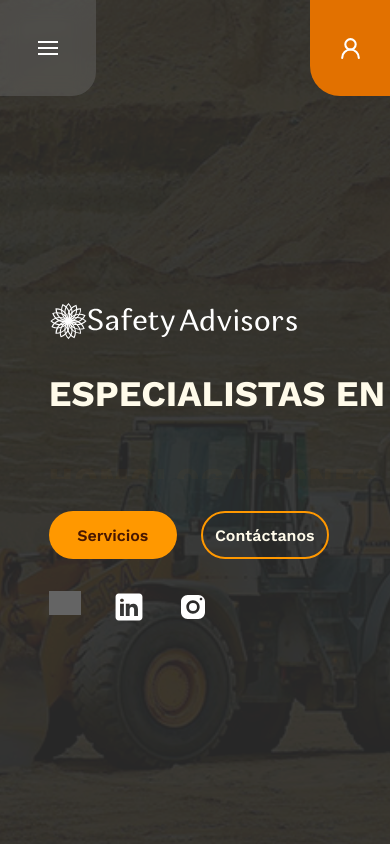
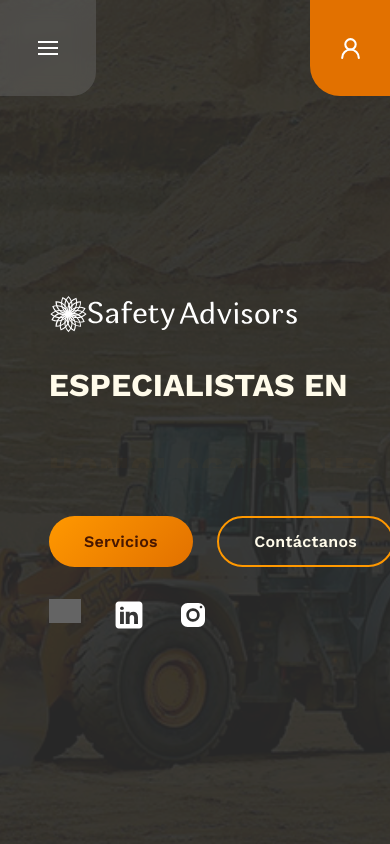
Before and after one commit to Zapallit0/SafetyProject, a React (Vite) app: page / in a window 390 px wide. Shown: the top 844 px of the page. Built offline with nearby package versions, Linux system fonts and the light colour scheme; grey boxes are pictures that could not be loaded.

Commit message:
Completado Diseño de HM Responsive

```diff
--- a/src/Components/Home/MainPage/MainPage.css
+++ b/src/Components/Home/MainPage/MainPage.css
@@ -52,8 +52,8 @@
     height: fit-content;
     width:max-content;
 }
- .wrapper h2, {
-    font-size:3rem;
+ .wrapper h2{
+    font-size:2rem;
 }
 .mainPage p{
     display: none;
@@ -77,41 +77,61 @@
     text-transform: uppercase;
 }
 
-.buttonsMainPage{
+.buttonsMainPage {
     display: flex;
-    flex-direction: row;
-    justify-content: start;
     gap: 1.5rem;
-    z-index: 20;
-    width: 100%;
+    margin-top: 1rem;
 }
-.buttonsMainPage button{
-    height: 3rem;
-    width: 8rem;
+.buttonLink {
+    text-decoration: none;
+}
+.btn {
+    height: 3.2rem;
+    padding: 0 2.2rem;
     font-size: 1rem;
+    font-weight: 600;
+    border-radius: 999px;
+    border: none;
     cursor: pointer;
-    font-weight: 600;
-    border: none;
-    border-radius: 25px;
+    position: relative;
+    overflow: hidden;
+    letter-spacing: 0.3px;
 }
-.buttonServicesMP button{
-    background-color: var(--orange500);
-    color:var(--orange950);
+.btn-primary {
+    background: linear-gradient(
+        135deg,
+        var(--orange500),
+        var(--orange600)
+    );
+    color: var(--orange950);
 }
-.buttonsMainPage button:hover{
-    background-color: var(--orange600);
+.btn-primary::after {
+    content: "";
+    position: absolute;
+    inset: 0;
+    background: linear-gradient(
+        120deg,
+        transparent 30%,
+        rgba(255,255,255,0.4),
+        transparent 70%
+    );
+    transform: translateX(-120%);
+    transition: transform 0.6s ease;
+}
+.btn-primary:hover::after {
+    transform: translateX(120%);
 }
 
-.buttonCTA button{
+.btn-outline {
     background-color: transparent;
-    border-radius: 25px;
-    border: 2px var(--orange500) solid;
-    color:var(--orange50);
+    color: var(--orange50);
+    border: 2px solid var(--orange500);
 }
-.buttonCTA button:hover{
-    background-color: var(--orange100);
-    color: var(--orange600);
+
+.btn-outline:hover {
+    background-color: rgba(255, 140, 0, 0.1);
 }
+
 .RedesMP{
     display: flex;
     flex-direction: row;
@@ -128,41 +148,47 @@
     filter: invert(52%) sepia(93%) saturate(1201%) hue-rotate(2deg) brightness(107%) contrast(104%);
 }
 @media screen and (min-width:720px){
-    .mainPage{
-        gap: 1.5rem;
+    .wrapper h2{
+        font-size:2.5rem;
     }
-    .mainPage h1{
-        font-size: 5rem;
-    }
-    .wrapper h2, span{
-        font-size:3rem;
-    }
-    .words{
-        height: 2.5rem;
+    .motion-words span {
+        font-size: 2.5rem;
     }
     .mainPage p{
         display: inline;
-        font-size: 1.5rem;
-        width: 70%;
-    }
-    .buttonsMainPage button{
-        height: 3.5rem;
-        width: 10rem;
-        font-size: 1.2rem;
+        font-size: 18px;
+        width: 90%;
     }
     .RedesMP img{
-        width: 2.5rem;
+        margin-top: 1rem;
+        width: 2rem;
     }
 }
-/* Here for small trouble in small heights we put this small css */
-@media screen and (min-width:1000px){
+
+@media screen and (min-width:1200px){
     .mainPage{
-        gap: 2rem;
+        flex-direction: row;
     }
-    .mainPage h1{
-        font-size: 5rem;
+    .mainPage .information{
+        width: 65%;
+        gap: 3rem;
     }
-    .mainPage .wrapper {
-        gap: 1rem;
+     .wrapper h2{
+        font-size:3rem;
+    }
+    .motion-words {
+        height: 3.5rem;
+    }
+    .motion-words span {
+        font-size: 3rem;
+    }
+    .mainPage p{
+        display: inline;
+        font-size: 20px;
+        width: 90%;
+    }
+    .RedesMP{
+        flex-direction: column;
+        width: fit-content;
     }
 }
--- a/src/Components/Home/MainPage/MainPage.jsx
+++ b/src/Components/Home/MainPage/MainPage.jsx
@@ -46,8 +46,27 @@ function MainPage() {
         </div>
         <p>Creando entornos de trabajo seguros para tu empresa</p>
         <div className='buttonsMainPage'>
-          <Link to={"/Servicios"} className='buttonServicesMP'><button type='button'>Servicios</button></Link>
-          <Link to={"/Contacto"} className='buttonCTA'> <button>Contáctanos</button></Link>
+          <Link to="/Servicios" className="buttonLink">
+            <motion.button
+              className="btn btn-primary"
+              whileHover={{ y: -3, boxShadow: '0px 10px 25px rgba(0,0,0,0.35)' }}
+              whileTap={{ scale: 0.96 }}
+              transition={{ type: 'spring', stiffness: 300, damping: 18 }}
+            >
+              Servicios
+            </motion.button>
+          </Link>
+
+          <Link to="/Contacto" className="buttonLink">
+            <motion.button
+              className="btn btn-outline"
+              whileHover={{ y: -3 }}
+              whileTap={{ scale: 0.96 }}
+              transition={{ type: 'spring', stiffness: 300, damping: 18 }}
+            >
+              Contáctanos
+            </motion.button>
+          </Link>
         </div>
       </div>
       <div className='RedesMP'>
```
